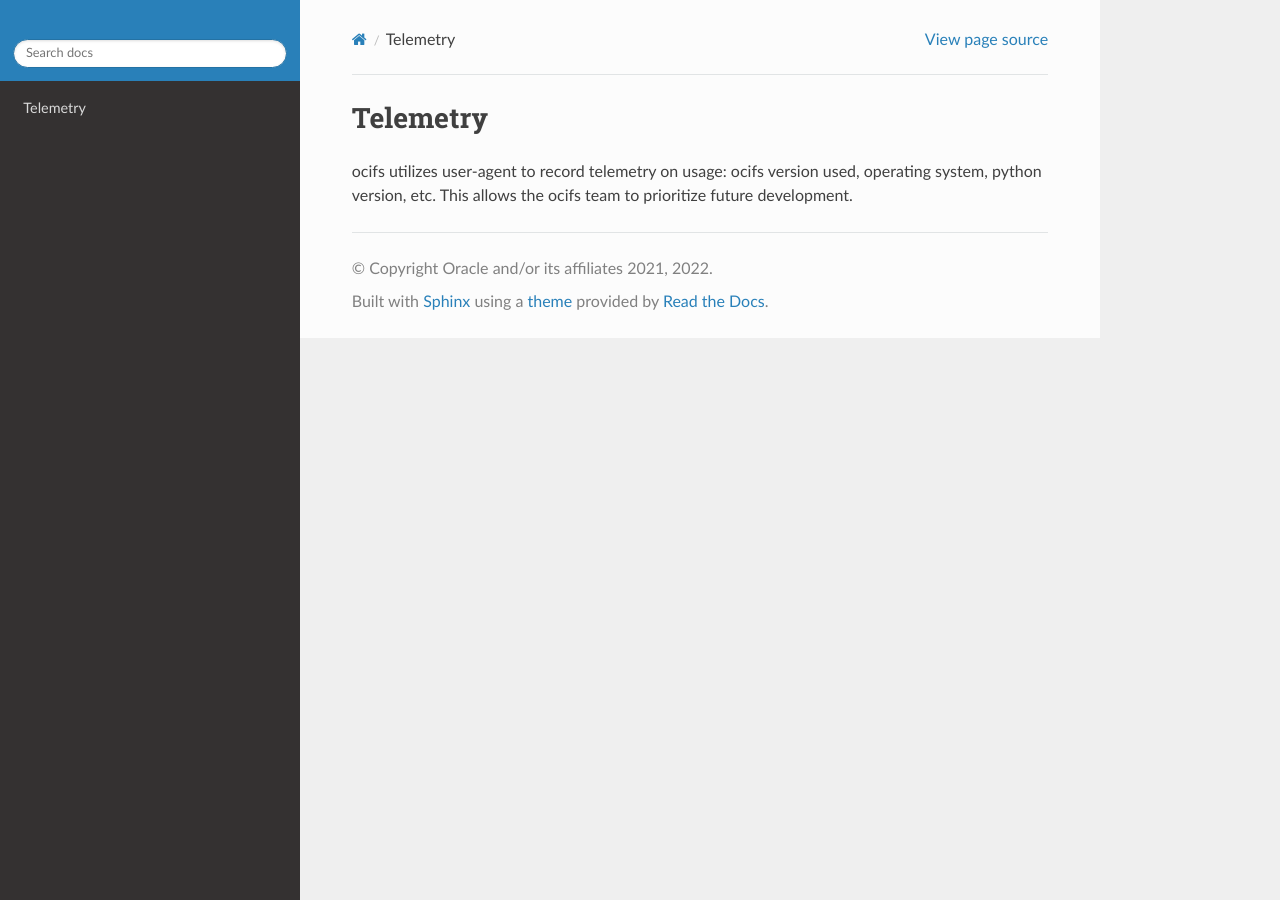
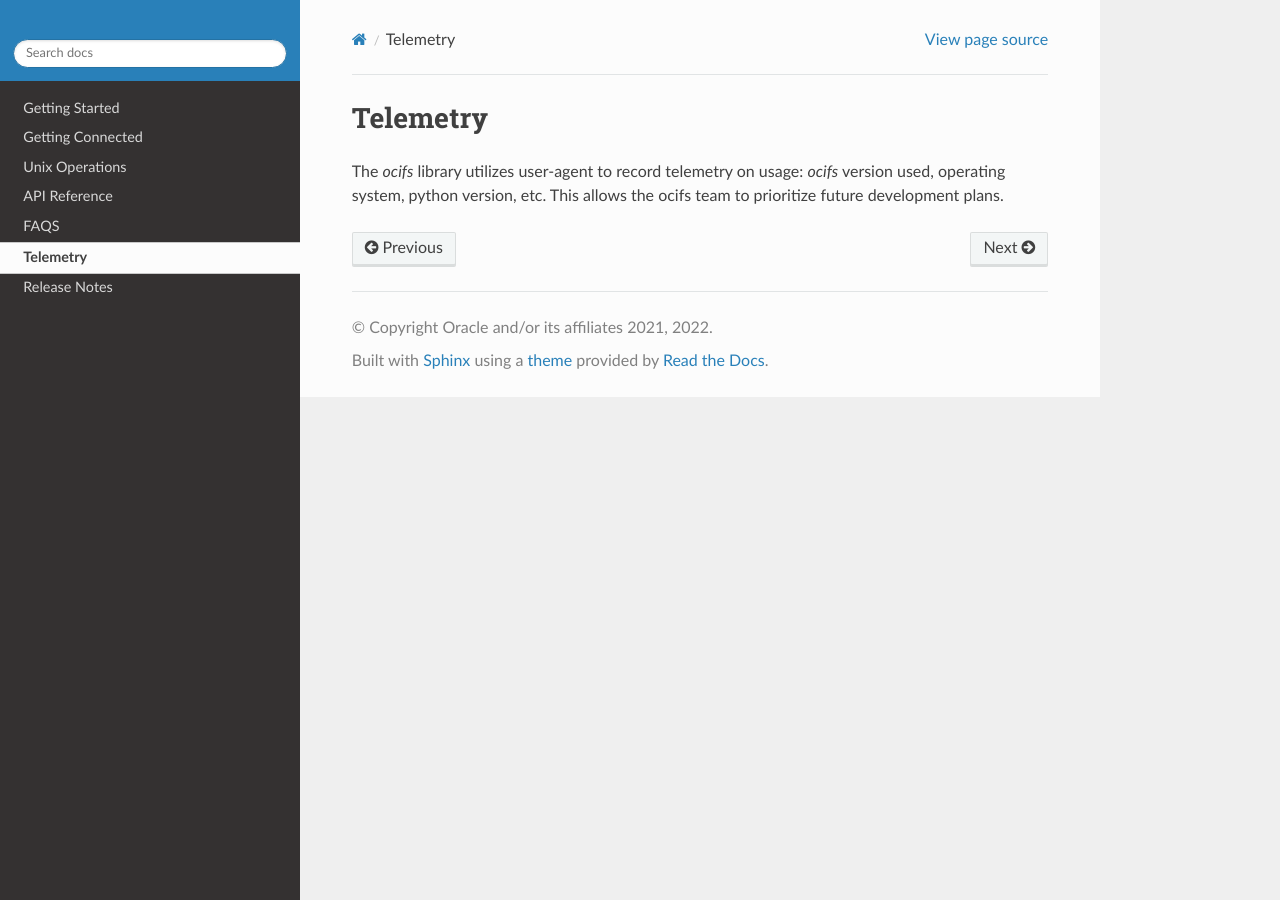
Before and after one commit to oracle/ocifs, a Sphinx documentation site: the page built from docs/source/telemetry.rst, in a window 1280 px wide. Built offline with Sphinx 7.4.7 and the Read the Docs theme 2.0.0, drawn with Linux system fonts in a browser that asks for light colours; the version number could not be read and is left out.

Commit message:
updating docs

```diff
--- a/docs/source/faqs.rst
+++ b/docs/source/faqs.rst
@@ -1,6 +1,8 @@
 Frequently Asked Questions
 ---------------------------
 
+.. toctree::
+    :maxdepth: 2
 
 **Is ocifs asynchronous?**
 
--- a/docs/source/ocifs.rst
+++ b/docs/source/ocifs.rst
@@ -1,5 +1,8 @@
 ocifs classes
 =============
+
+.. toctree::
+    :maxdepth: 2
 
 OCIFileSystem
 --------------
--- a/docs/source/release_notes.rst
+++ b/docs/source/release_notes.rst
@@ -1,6 +1,9 @@
 =============
 Release Notes
 =============
+
+.. toctree::
+    :maxdepth: 2
 
 1.2.0
 -----
--- a/docs/source/telemetry.rst
+++ b/docs/source/telemetry.rst
@@ -1,4 +1,7 @@
 Telemetry
 ---------
 
-ocifs utilizes user-agent to record telemetry on usage: ocifs version used, operating system, python version, etc. This allows the ocifs team to prioritize future development.
+.. toctree::
+    :maxdepth: 2
+
+The `ocifs` library utilizes user-agent to record telemetry on usage: `ocifs` version used, operating system, python version, etc. This allows the ocifs team to prioritize future development plans.
```
Also changed, not shown: docs/source/index.rst (+6 -4 lines).
